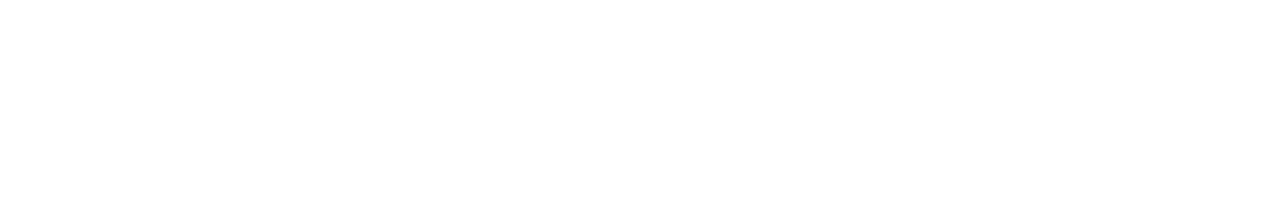
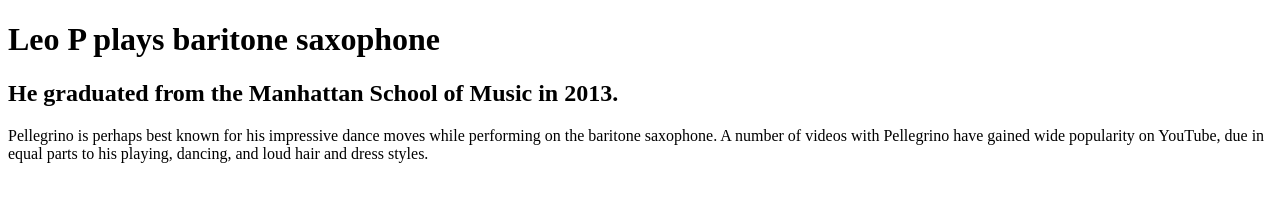
Before and after one commit to radko79/W07kodilla, a plain HTML site: page index.html in a window 1280 px wide. Drawn offline with Linux system fonts and the light colour scheme.

Commit message:
Added h1 h2 & p tags

```diff
--- a/index.html
+++ b/index.html
@@ -4,6 +4,11 @@
 	<title>First Git project</title>
 </head>
 <body>
-
+<h1>Leo P plays baritone saxophone</h1>
+<h2>He graduated from the Manhattan School of Music in 2013.</h2>
+<p>Pellegrino is perhaps best known for his impressive dance moves while
+performing on the baritone saxophone. A number of videos with Pellegrino have
+gained wide popularity on YouTube, due in equal parts to his playing,
+dancing, and loud hair and dress styles.</p>
 </body>
 </html>
```
